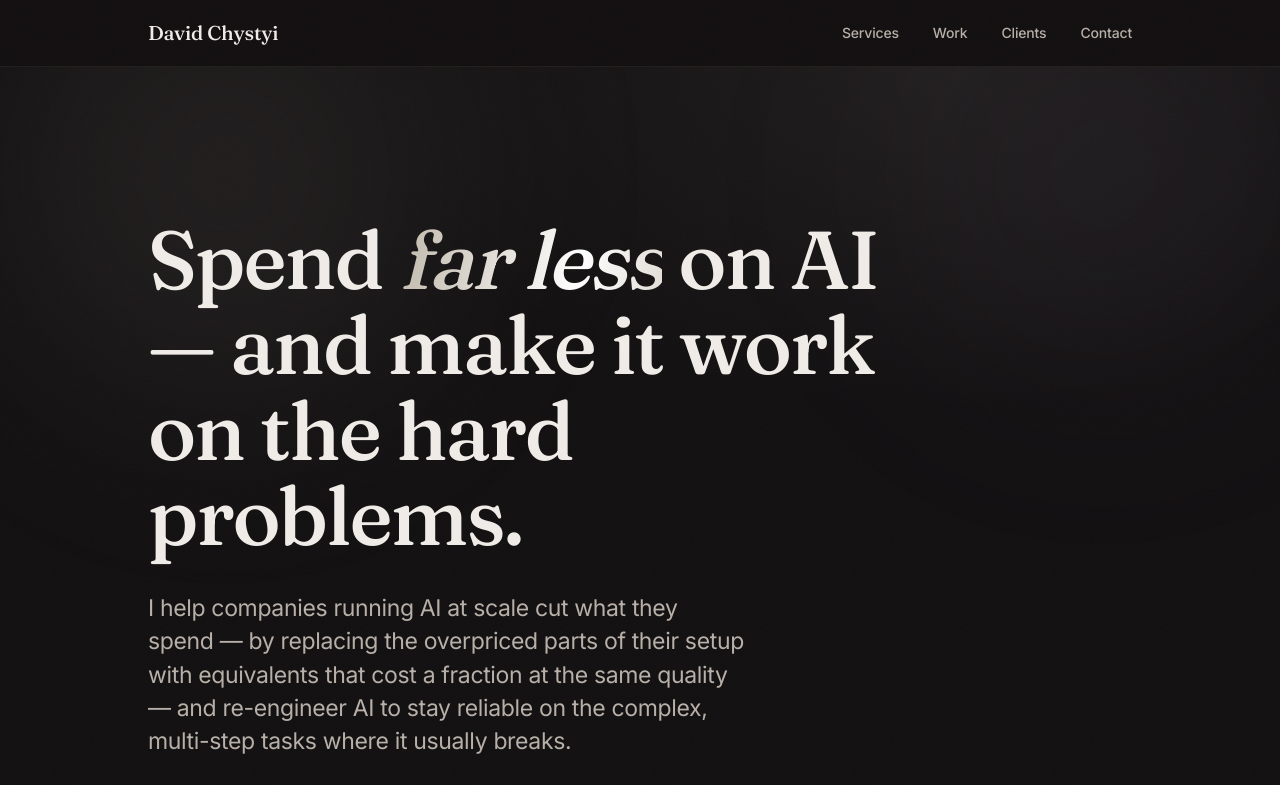
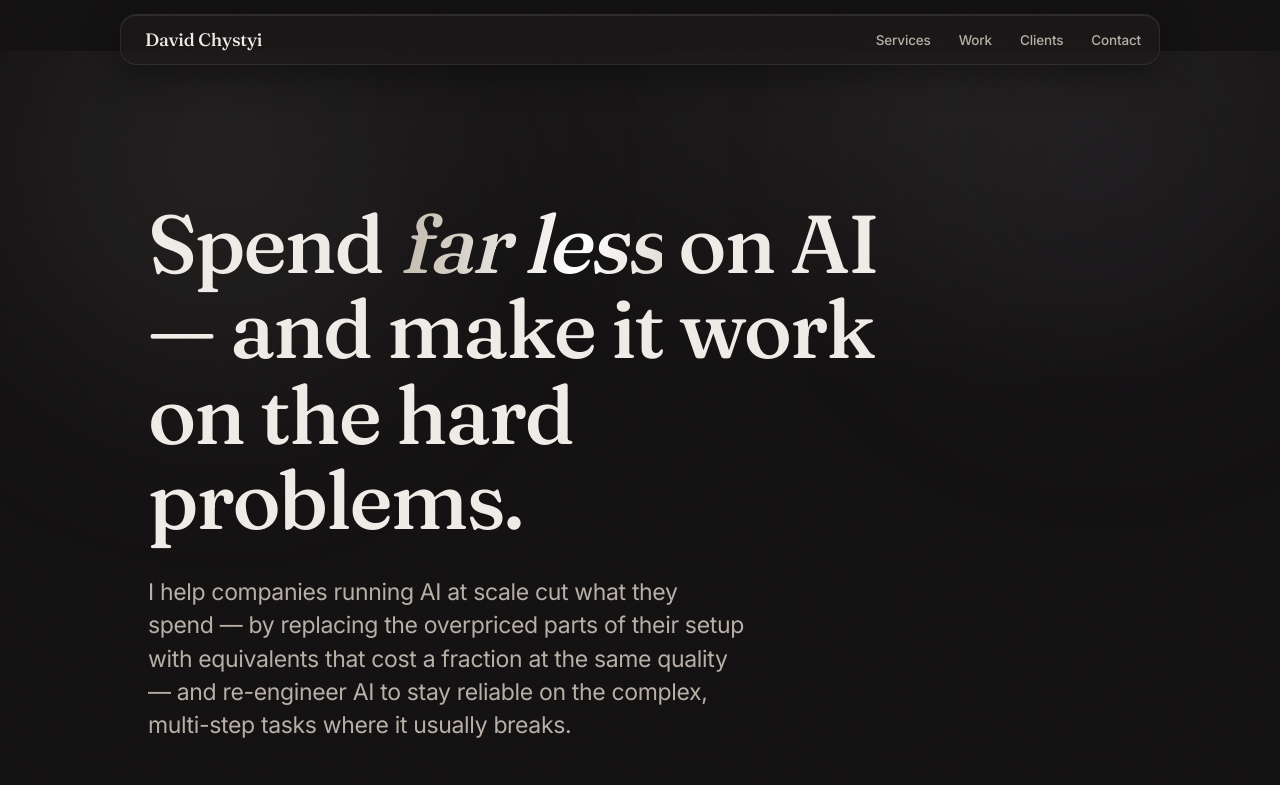
Before and after one commit to rtp-agency/chystyidev, a Next.js app: page / in a window 1280 px wide. Shown: the top 785 px of the page. Built offline with nearby package versions, Linux system fonts and the light colour scheme.

Commit message:
Make nav a smaller floating liquid-glass capsule

```diff
--- a/app/globals.css
+++ b/app/globals.css
@@ -169,38 +169,42 @@ section {
   margin-top: 22px;
 }
 
-/* nav */
+/* nav — floating liquid-glass capsule */
 nav {
   position: sticky;
-  top: 0;
-  background: rgba(18, 16, 17, 0.72);
-  backdrop-filter: saturate(160%) blur(18px);
-  -webkit-backdrop-filter: saturate(160%) blur(18px);
-  border-bottom: 1px solid var(--color-line-soft);
+  top: 14px;
   z-index: 100;
+  padding: 0 20px;
 }
 .nav-inner {
   max-width: var(--max-width);
   margin: 0 auto;
-  padding: 18px 28px;
+  padding: 11px 18px 11px 24px;
   display: flex;
   align-items: center;
   justify-content: space-between;
+  border-radius: 16px;
+  background: rgba(30, 27, 26, 0.55);
+  backdrop-filter: blur(22px) saturate(185%);
+  -webkit-backdrop-filter: blur(22px) saturate(185%);
+  border: 1px solid rgba(255, 255, 255, 0.08);
+  box-shadow: 0 10px 34px rgba(0, 0, 0, 0.4),
+    inset 0 1px 0 rgba(255, 255, 255, 0.09);
 }
 .nav-logo {
   font-family: var(--font-serif);
-  font-size: 20px;
+  font-size: 18px;
   font-weight: 500;
   letter-spacing: -0.01em;
   color: var(--color-text);
 }
 .nav-links {
   display: flex;
-  gap: 34px;
+  gap: 28px;
   list-style: none;
 }
 .nav-links a {
-  font-size: 14px;
+  font-size: 13.5px;
   color: var(--color-text2);
   font-weight: 450;
   position: relative;
```
